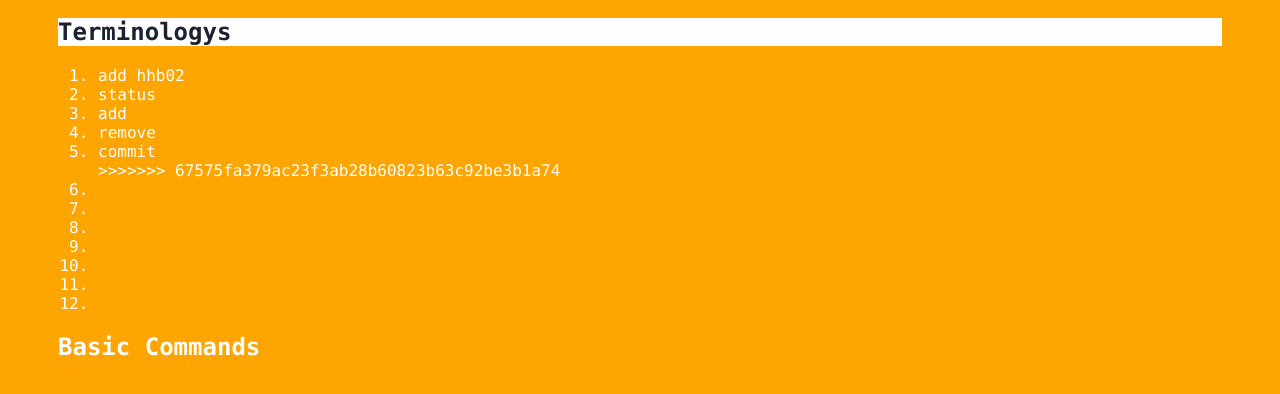
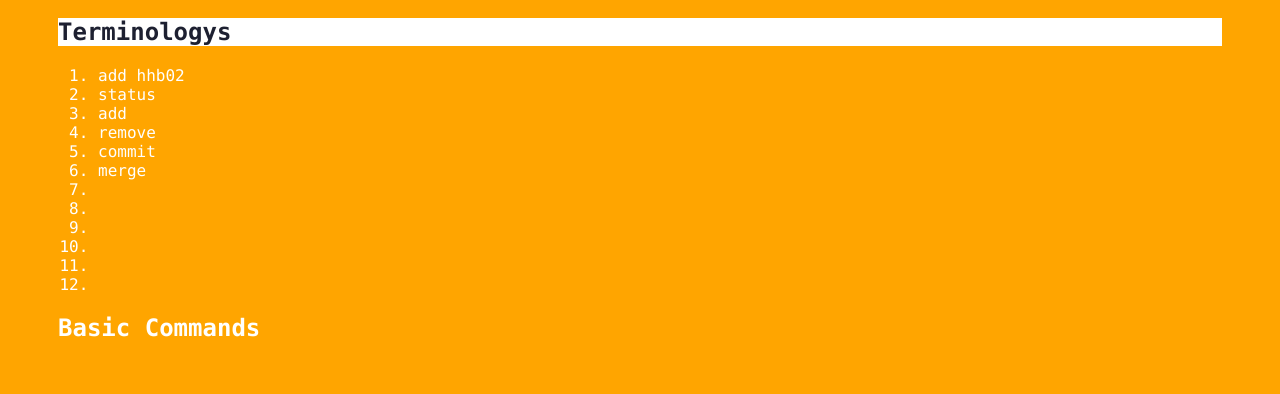
Before and after one commit to haohongbin/git_learning, a plain HTML site: page index.html in a window 1280 px wide. Both pictures are taken after a click on the element "Terminologys". Shown: the part 324-718 px from the top of the page. Drawn offline with Linux system fonts and the light colour scheme.

Commit message:
修改index.html merge

```diff
--- a/index.html
+++ b/index.html
@@ -25,8 +25,7 @@
                     <li>add</li>
                     <li>remove</li>
                     <li>commit</li>
->>>>>>> 67575fa379ac23f3ab28b60823b63c92be3b1a74
-                    <li></li>
+                    <li>merge</li>
                     <li></li>
                     <li></li>
                     <li></li>
```
